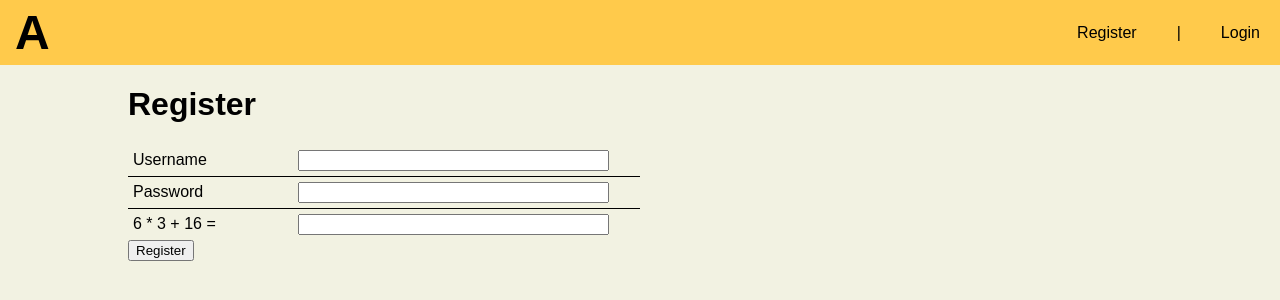
After one commit to Demindiro/agreper, a Flask app: page /register/ in a window 1280 px wide. The commit adds this page. Shown: the top 300 px of the page. Run offline with Flask 2, Linux system fonts and the light colour scheme.

Commit message:
Add registration

```diff
--- /dev/null
+++ b/captcha.py
@@ -0,0 +1,20 @@
+from random import randint
+import hashlib, base64
+
+# FIXME hash can be reused
+def generate(key):
+    '''
+    Generate a simple CAPTCHA.
+    It is based on a simple math expression which stops the simplest of bots.
+    '''
+    # The parameters are chosen such that they are simple to solve on paper.
+    a = randint(1, 10)
+    b = randint(1, 10)
+    c = randint(10, 20)
+    return f'{a} * {b} + {c} = ', _hash_answer(key, str(a * b + c))
+
+def verify(key, answer, hash):
+    return _hash_answer(key, answer) == hash
+
+def _hash_answer(key, answer):
+    return base64.b64encode(hashlib.sha256((key + answer).encode('utf-8')).digest()).decode('ascii')
--- a/main.py
+++ b/main.py
@@ -4,6 +4,7 @@ import os
 import passlib.hash
 import time
 from datetime import datetime
+import captcha
 
 app = Flask(__name__)
 db = DB(os.getenv('DB'))
@@ -11,6 +12,7 @@ NAME = 'Agrepy'
 
 # TODO config file
 app.config['SECRET_KEY'] = 'totally random'
+captcha_key = 'piss off bots'
 app.jinja_env.trim_blocks = True
 app.jinja_env.lstrip_blocks = True
 
@@ -70,7 +72,7 @@ def login():
         v = db.get_user_password(request.form['username'])
         if v is not None:
             id, hash = v
-            if passlib.hash.argon2.verify(request.form['password'], hash):
+            if verify_password(request.form['password'], hash):
                 flash('Logged in', 'success')
                 session['user_id'] = id
                 session['username'] = request.form['username']
@@ -256,6 +258,34 @@ def edit_comment(comment_id):
         text = text,
     )
 
+@app.route('/register/', methods = ['GET', 'POST'])
+def register():
+    if request.method == 'POST':
+        username, password = request.form['username'], request.form['password']
+        if len(username) < 3:
+            flash('Username must be at least 3 characters long', 'error')
+        elif len(password) < 8:
+            flash('Password must be at least 8 characters long', 'error')
+        elif not captcha.verify(
+            captcha_key,
+            request.form['captcha'],
+            request.form['answer'],
+        ):
+            flash('CAPTCHA answer is incorrect', 'error')
+        elif not db.add_user(username, hash_password(password), time.time_ns()):
+            flash('Failed to create user (username may already be taken)')
+        else:
+            flash('Account has been created. You can login now.', 'success')
+            return redirect(url_for('index'))
+
+    capt, answer = captcha.generate(captcha_key)
+    return render_template(
+        'register.html',
+        title = 'Register',
+        captcha = capt,
+        answer = answer,
+    )
+
 
 class Comment:
     def __init__(self, id, author_id, author, text, create_time, modify_time, parent_id):
@@ -348,3 +378,10 @@ def utility_processor():
         'format_since': format_since,
         'minimd': minimd,
     }
+
+
+def hash_password(password):
+    return passlib.hash.argon2.hash(password)
+
+def verify_password(password, hash):
+    return passlib.hash.argon2.verify(password, hash)
--- a/schema.txt
+++ b/schema.txt
@@ -4,7 +4,7 @@ create table users (
 	password   varchar(128)  not null,
 	email      varchar(254),
 	about      text          not null  default '',
-	join_time  integer,
+	join_time  integer       not null,
 	role       integer       not null  default 0
 );
 
--- a/static/theme.css
+++ b/static/theme.css
@@ -95,3 +95,11 @@ table.form > * > tr > td, th {
 	border-radius: 5px;
 	padding: 8px;
 }
+
+.login {
+	width: 50%;
+}
+
+.login input[type=text], .login input[type=password] {
+	width: 90%;
+}
--- a/templates/base.html
+++ b/templates/base.html
@@ -14,6 +14,8 @@
 		<span>|</span>
 		<a href="{{ url_for('logout') }}">Logout</a>
 		{% else %}
+		<a href="{{ url_for('register') }}">Register</a>
+		<span>|</span>
 		<a href="{{ url_for('login') }}">Login</a>
 		{% endif %}
 	</nav>
--- /dev/null
+++ b/templates/register.html
@@ -0,0 +1,13 @@
+{% extends 'base.html' %}
+
+{%- block content %}
+<form method="post" class=login>
+<table>
+<tr><td>Username</td><td><input type="text" name="username" minlength=3></td></tr>
+<tr><td>Password</td><td><input type="password" name="password" minlength=8></td></tr>
+<tr><td>{{ captcha }}</td><td><input type="text" name="captcha"></td></tr>
+</table>
+<input name="answer" value="{{ answer }}" hidden>
+<input type="submit" value="Register">
+</form>
+{% endblock %}
```
Also changed, not shown: db/sqlite.py (+14 -0 lines), test/init_db.txt (+9 -6 lines).
